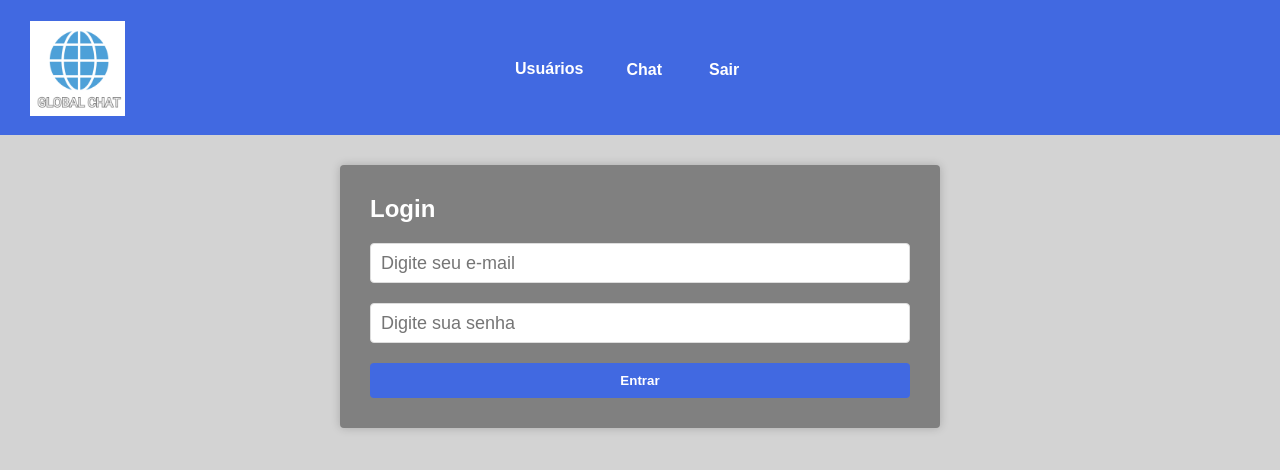
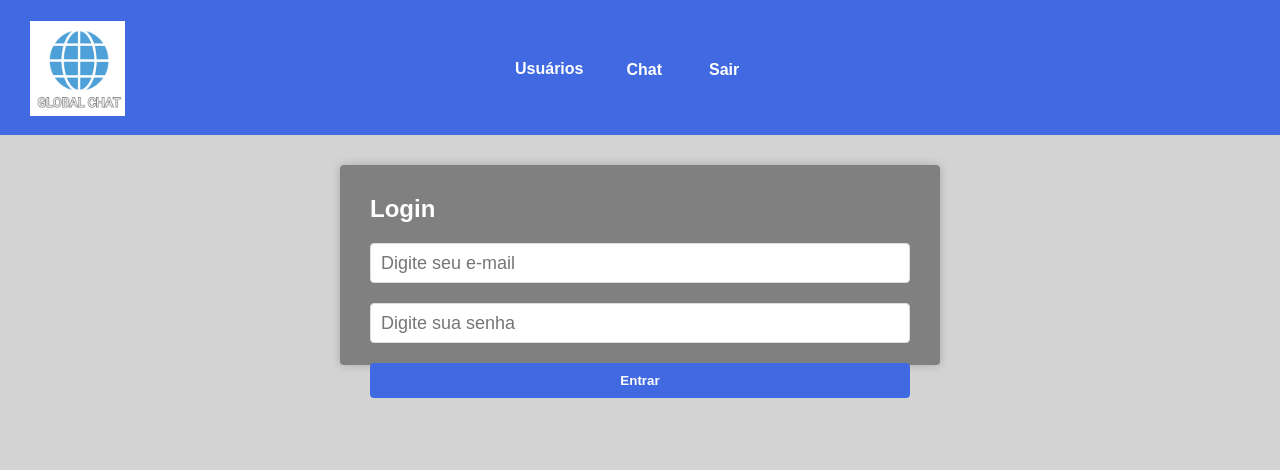
Before and after one commit to LucasNasc3000/globalchat-webapp, a React (Create React App) app: page /login in a window 1280 px wide. Shown: the top 470 px of the page. Built offline with nearby package versions, Linux system fonts and the light colour scheme.

Commit message:
testando mq4

```diff
--- a/src/styles/GlobalStyles.js
+++ b/src/styles/GlobalStyles.js
@@ -11,7 +11,7 @@ export default createGlobalStyle`
     box-sizing: border-box;
   }
 
-  @media only screen and (min-width: 200px) {
+  @media only screen and (min-width: 600px) {
     body {
       height: 200px;
       max-height: 200px;
@@ -68,4 +68,9 @@ export const Container = styled.section`
   padding: 30px;
   border-radius: 4px;
   box-shadow: 0 0 10px rgba(0, 0, 0, 0.2);
+
+  @media only screen and (min-width: 200px) {
+    height: 200px;
+    max-height: 200px;
+  }
 `;
```
